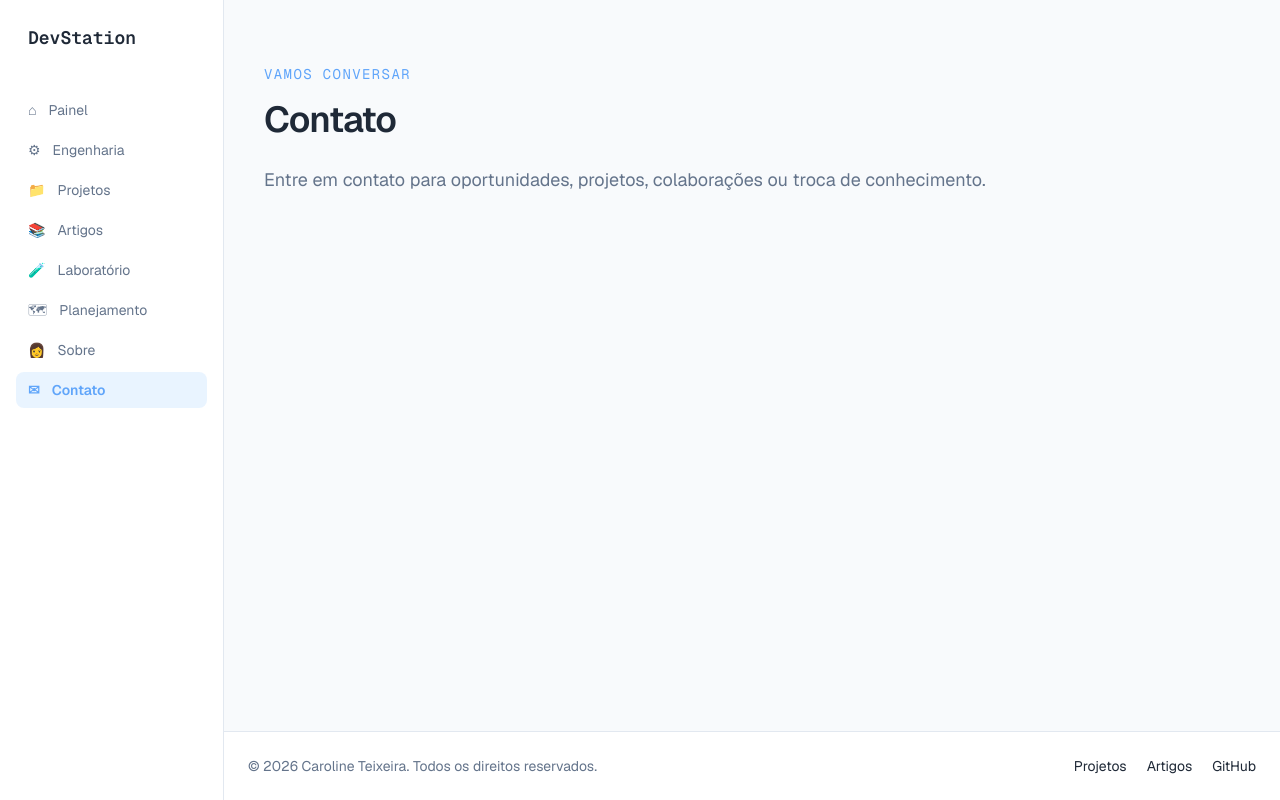
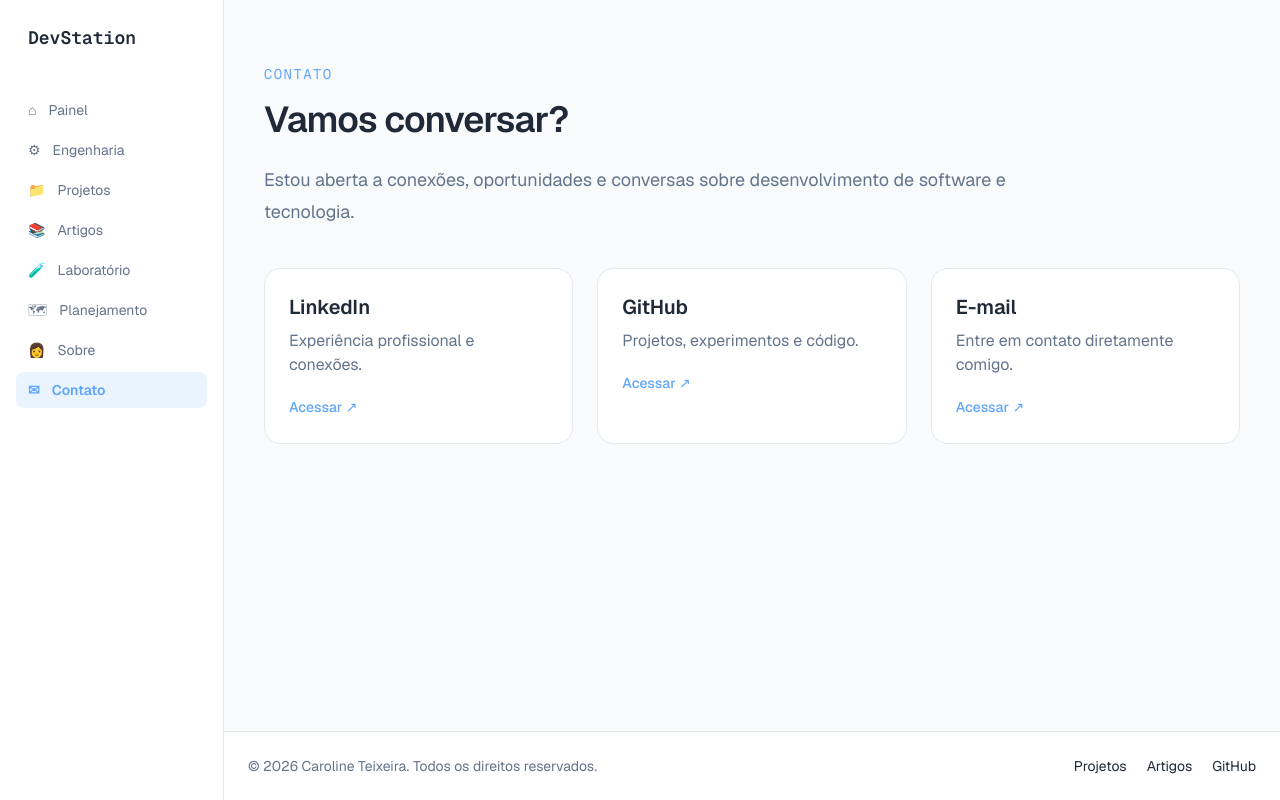
Before and after one commit to caahteixeiira/devstation, a Next.js app in the folder apps/web/: page /contato in a window 1280 px wide. Built offline with nearby package versions, Linux system fonts and the light colour scheme.

Commit message:
feat(web): add contact page

```diff
--- a/apps/web/src/app/contato/page.tsx
+++ b/apps/web/src/app/contato/page.tsx
@@ -1,11 +1,32 @@
 import { PageIntro } from "@/components/layout/PageIntro";
+import { ContactCard } from "@/app/features/contact/ContactCard";
 
 export default function ContatoPage() {
   return (
     <PageIntro
-      eyebrow="Vamos conversar"
-      title="Contato"
-      description="Entre em contato para oportunidades, projetos, colaborações ou troca de conhecimento."
-    />
+      eyebrow="Contato"
+      title="Vamos conversar?"
+      description="Estou aberta a conexões, oportunidades e conversas sobre desenvolvimento de software e tecnologia."
+    >
+      <div className="mt-10 grid gap-6 md:grid-cols-3">
+        <ContactCard
+          title="LinkedIn"
+          description="Experiência profissional e conexões."
+          href="SEU_LINKEDIN"
+        />
+
+        <ContactCard
+          title="GitHub"
+          description="Projetos, experimentos e código."
+          href="SEU_GITHUB"
+        />
+
+        <ContactCard
+          title="E-mail"
+          description="Entre em contato diretamente comigo."
+          href="mailto:SEU_EMAIL"
+        />
+      </div>
+    </PageIntro>
   );
 }
--- /dev/null
+++ b/apps/web/src/app/features/contact/ContactCard.tsx
@@ -0,0 +1,32 @@
+type ContactCardProps = {
+  title: string;
+  description: string;
+  href: string;
+};
+
+export function ContactCard({
+  title,
+  description,
+  href,
+}: ContactCardProps) {
+  return (
+    <a
+      href={href}
+      target="_blank"
+      rel="noreferrer"
+      className="block rounded-2xl border border-border bg-surface p-6 transition hover:-translate-y-1"
+    >
+      <h2 className="text-xl font-semibold text-foreground">
+        {title}
+      </h2>
+
+      <p className="mt-2 text-foreground-muted">
+        {description}
+      </p>
+
+      <span className="mt-5 inline-block text-sm font-medium text-primary-strong">
+        Acessar ↗
+      </span>
+    </a>
+  );
+}
```
